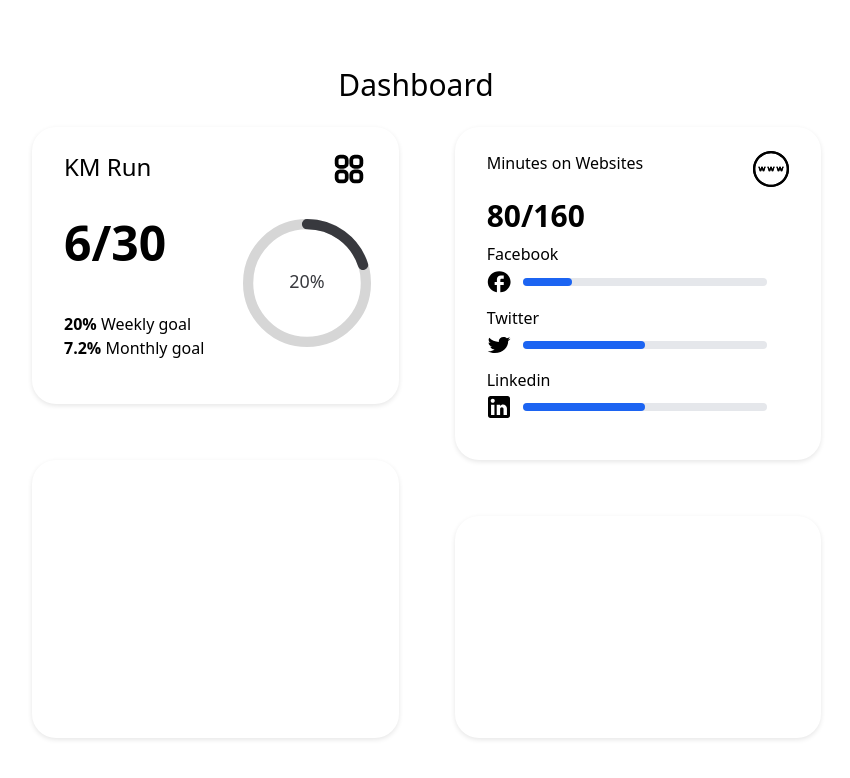
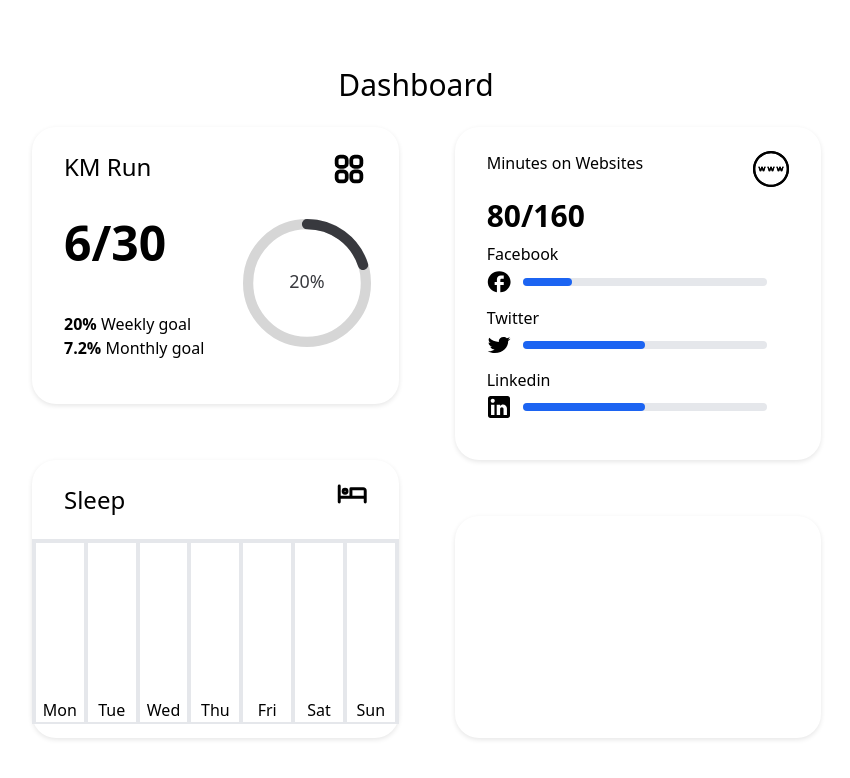
Before and after one commit to Dybton/ambient-quant-self, a React (Create React App) app: page / in a window 1280 px wide. Shown: the top 778 px of the page, without its empty margins (224-1074 px from the left). Built offline with nearby package versions, Linux system fonts and the light colour scheme.

Commit message:
added beg of sleep card

```diff
--- a/src/components/SleepCard.tsx
+++ b/src/components/SleepCard.tsx
@@ -1,12 +1,63 @@
 import React from 'react';
+import CardHeader from './CardHeader';
+import SleepIcon from './Icons/SleepIcon';
+import HorizontalProgressBar from './ProgressBars/HorizontalProgressBar';
+import VerticalProgressBar from './ProgressBars/VerticalProgressBar';
 
 interface Props {}
 
 
 const SleepCard: React.FC<Props> = () => {
   return (
-    <div className="shadow-lg w-full rounded-3xl h-3/6 mt-14"></div>
+    <div className="shadow-lg w-full rounded-3xl h-3/6 mt-14 flex-row  divide-y-[2px]">
+      <div className='flex-row h-1/6 mb-8'>
+        <CardHeader title={{ text: 'Sleep', size: 'text-2xl' }} icon={<SleepIcon/>}/>
+      </div>
+      <div className="flex h-4/6 justify-between border-2">
+        <div className="border-2 flex-1 flex flex-col justify-end items-center">
+          <span>Mon</span>
+        </div>
+        <div className="border-2 flex-1 flex flex-col justify-end items-center">
+          <span>Tue</span>
+        </div>
+        <div className="border-2 flex-1 flex flex-col justify-end items-center">
+          <span>Wed</span>
+        </div>
+        <div className="border-2 flex-1 flex flex-col justify-end items-center">
+          <span>Thu</span>
+        </div>
+        <div className="border-2 flex-1 flex flex-col justify-end items-center">
+          <span>Fri</span>
+        </div>
+        <div className="border-2 flex-1 flex flex-col justify-end items-center">
+          <span>Sat</span>
+        </div>
+        <div className="border-2 flex-1 flex flex-col justify-end items-center">
+          <span>Sun</span>
+        </div>
+      </div>
+
+
+    </div>
   );
 };
 
 export default SleepCard;
+
+      // <div className='flex-row h-2/6'>
+      //   <CardHeader title={{ text: "KM Run", size: "text-2xl" }} icon={<Squares/>}/>
+      // </div>
+      // <div className='flex h-4/6'>
+      //   <div className='h-full w-3/6 flex flex-col'>
+      //     <div className=' w-full h-3/6'>
+      //       <p className='font-bold text-5xl ml-8'> 6/30</p>
+      //     </div>
+      //     <div className=' w-full h-3/6'>
+      //       <p className=' ml-8 font-light'> <span className='font-semibold'>20%</span>   Weekly goal</p>
+      //       <p className=' ml-8 font-light'> <span className='font-semibold'>7.2%</span>   Monthly goal</p>
+      //     </div>
+      //   </div>
+      //   <div className='h-full w-3/6'>
+      //     <CircularProgressBar percentage={20}/>
+      //   </div>
+      // </div>
```
